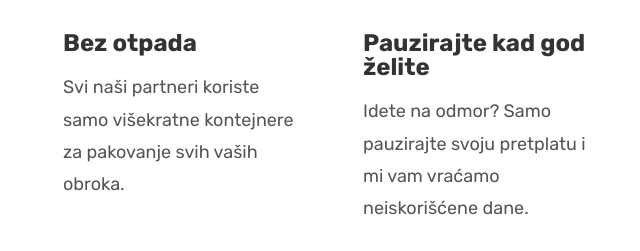
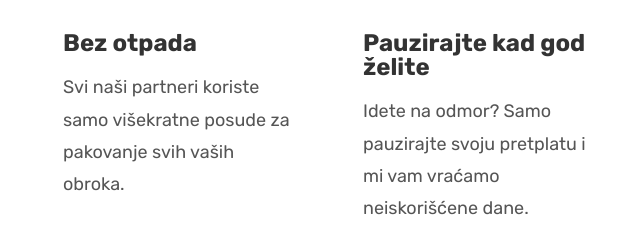
Before and after one commit to FilipMilic/Omnifood, a plain HTML site: page index.html in a window 1280 px wide. Shown: the part 6364-6615 px from the top of the page, 609-1249 px from the left. Drawn offline with nearby package versions, Linux system fonts and the light colour scheme.

Commit message:
Add files via upload

```diff
--- a/index.html
+++ b/index.html
@@ -536,8 +536,8 @@
             <ion-icon class="feature-icon" name="leaf-outline"></ion-icon>
             <p class="feature-title">Bez otpada</p>
             <p class="feature-text">
-              Svi naši partneri koriste samo višekratne kontejnere za pakovanje
-              svih vaših obroka.
+              Svi naši partneri koriste samo višekratne posude za pakovanje svih
+              vaših obroka.
             </p>
           </div>
           <div class="feature">
```
